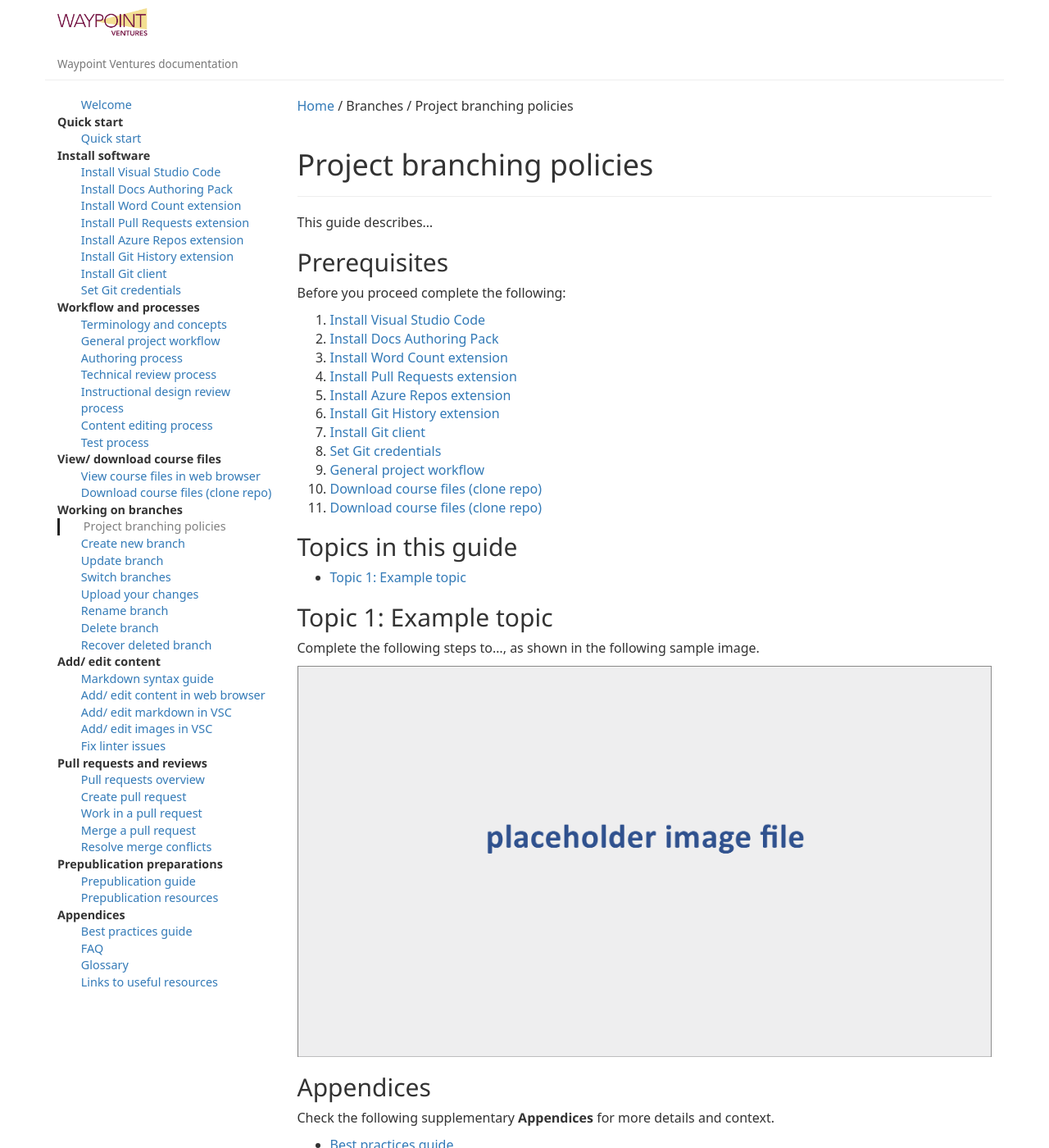
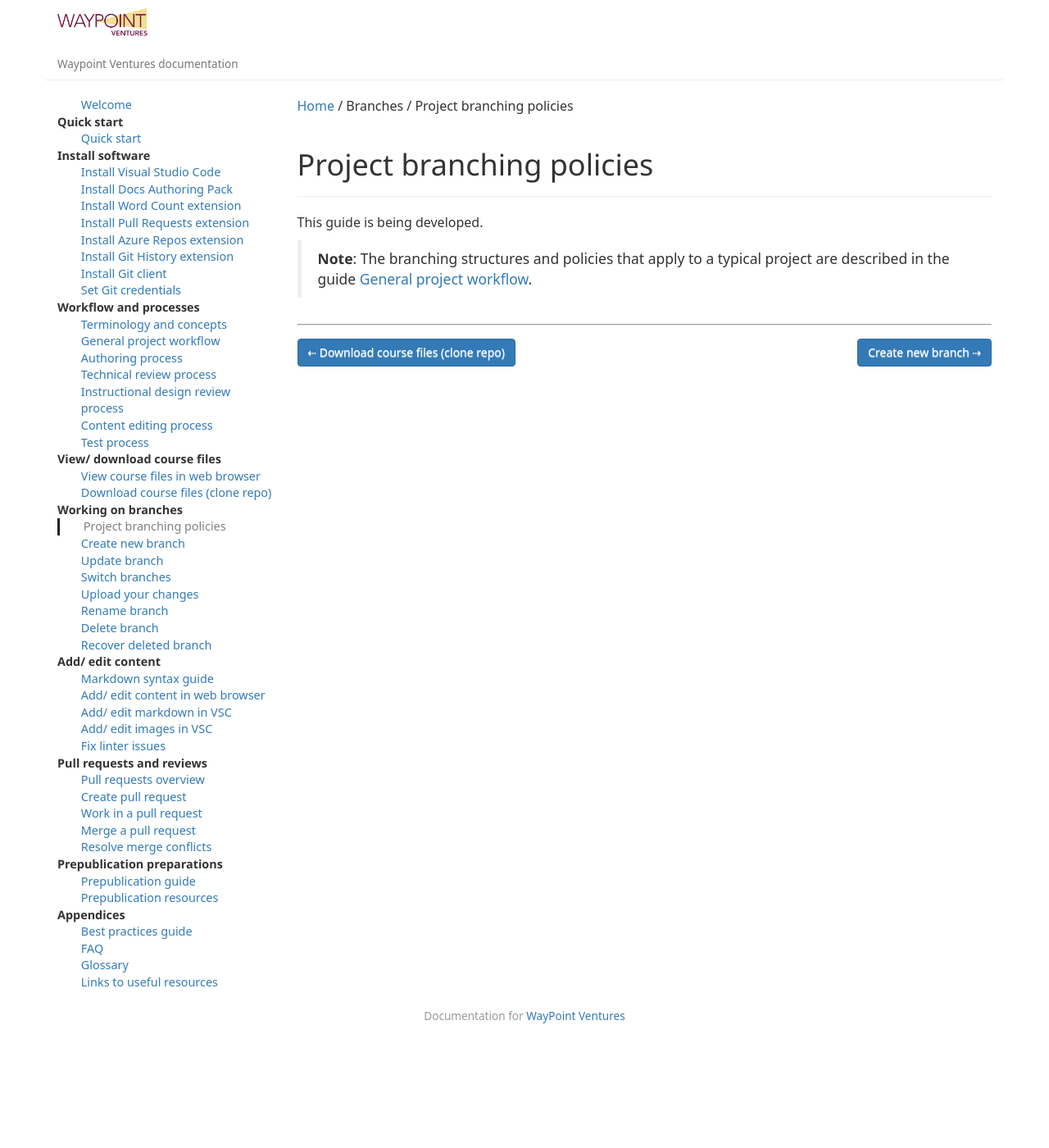
Before and after one commit to mkavana/docs, a Jekyll site: the page built from _posts/09-branches/2020-06-01-branch-policy.md, in a window 1280 px wide and 1400 px high. Shown: the whole window at 82% size. Built offline with Jekyll 4.4.1, drawn with Linux system fonts in a browser that asks for light colours; some web fonts are replaced; some of the changed text lies outside the part shown.

Commit message:
update placeholder text and link

```diff
--- a/_posts/09-branches/2020-06-01-branch-policy.md
+++ b/_posts/09-branches/2020-06-01-branch-policy.md
@@ -2,8 +2,8 @@
 layout: page
 title: Project branching policies
 subtitle:
-description:
-author:
+description: A placeholder for a guide that will describe the branching policies that apply to a typical project.
+author: mkavana
 date: 01 Jun 2020
 post-number: 9.1
 category: branches
@@ -13,8 +13,11 @@ include-in-quickstart: "false"
 video_url: "none"
 ---
 
-This guide describes...
+This guide is being developed.
 
+> **Note**: The branching structures and policies that apply to a typical project are described in the guide [General project workflow]({{site.baseurl}}/workflow/general-workflow.html).
+
+<!--
 {% include prerequisites.html %}
 
 ## Topics in this guide
@@ -30,5 +33,6 @@ Complete the following steps to..., as shown in the following sample image.
 ![Alt image text placeholder](../assets/images/09-branches/policies/img-placeholder.png)
 
 {% include appendices.html %}
+-->
 
 {% include paginator.html %}
```
